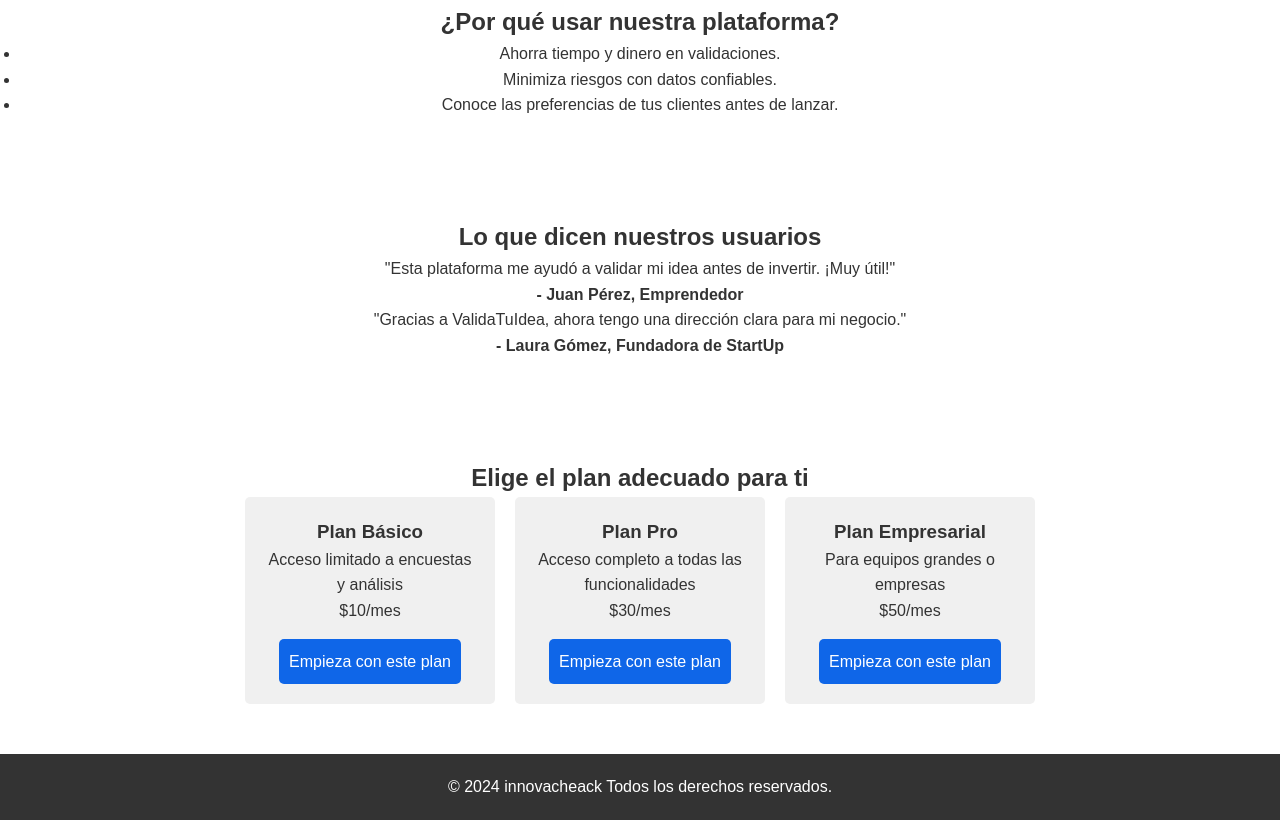
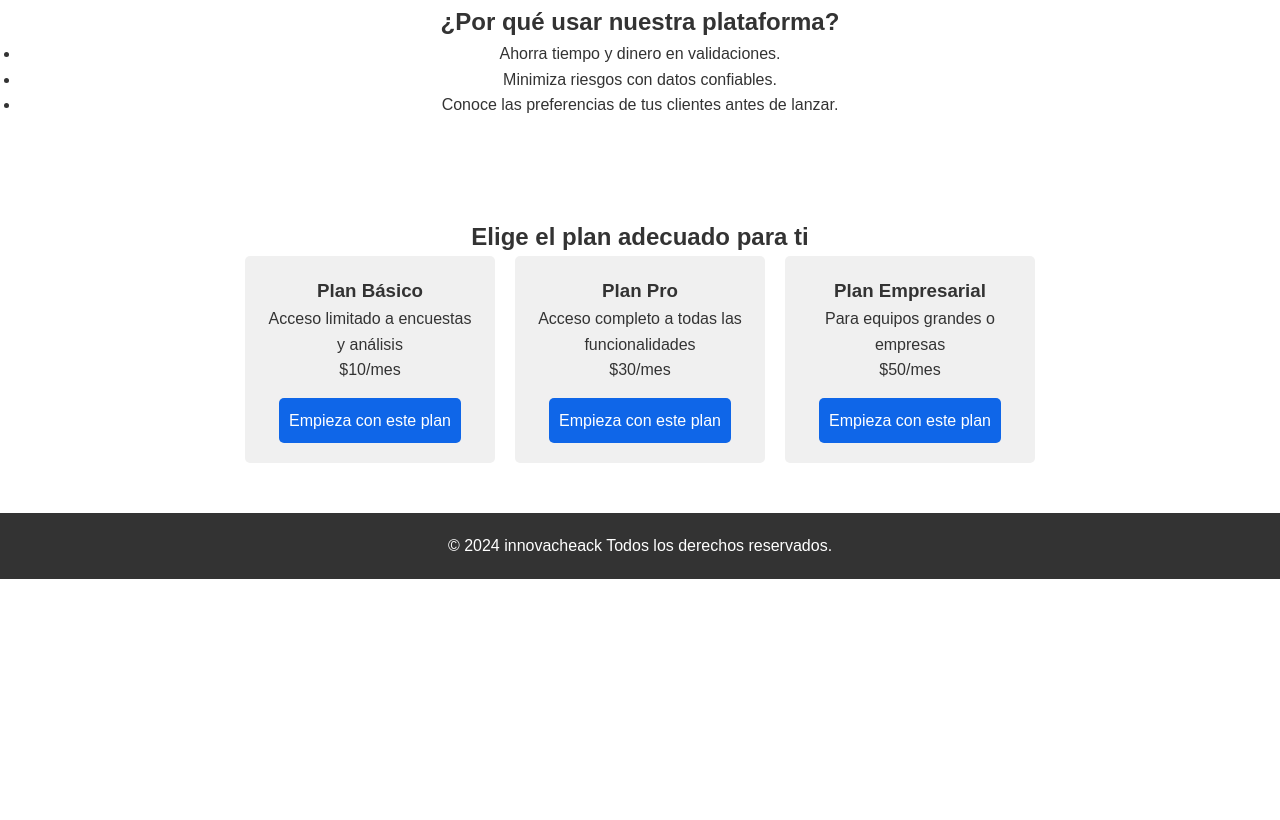
Before and after one commit to santixit/validaidea, a plain HTML site: page index.html in a window 1280 px wide. Shown: the part 874-1694 px from the top of the page. After the commit the page ends 1453 px from the top, so only its background shows below. Drawn offline with Linux system fonts and the light colour scheme; files whose address does not match are found by name.

Commit message:
Update index.html

```diff
--- a/index.html
+++ b/index.html
@@ -60,18 +60,6 @@
         </ul>
     </section>
 
-    <!-- Testimonios -->
-    <section id="testimonios">
-        <h2>Lo que dicen nuestros usuarios</h2>
-        <article class="testimonial">
-            <p>"Esta plataforma me ayudó a validar mi idea antes de invertir. ¡Muy útil!"</p>
-            <h4>- Juan Pérez, Emprendedor</h4>
-        </article>
-        <article class="testimonial">
-            <p>"Gracias a ValidaTuIdea, ahora tengo una dirección clara para mi negocio."</p>
-            <h4>- Laura Gómez, Fundadora de StartUp</h4>
-        </article>
-    </section>
 
     <!-- Planes y Precios -->
     <section id="planes">
```
